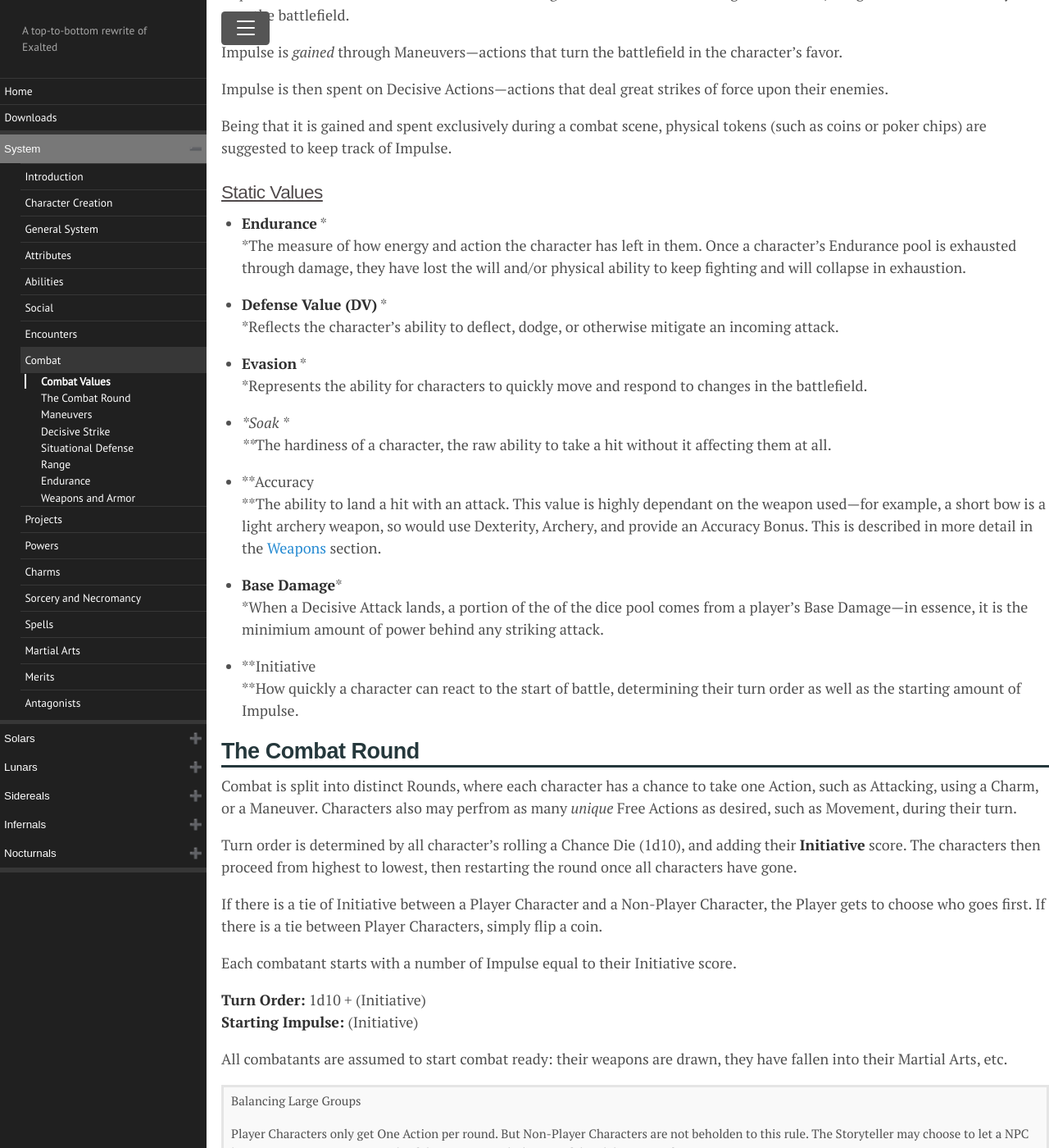
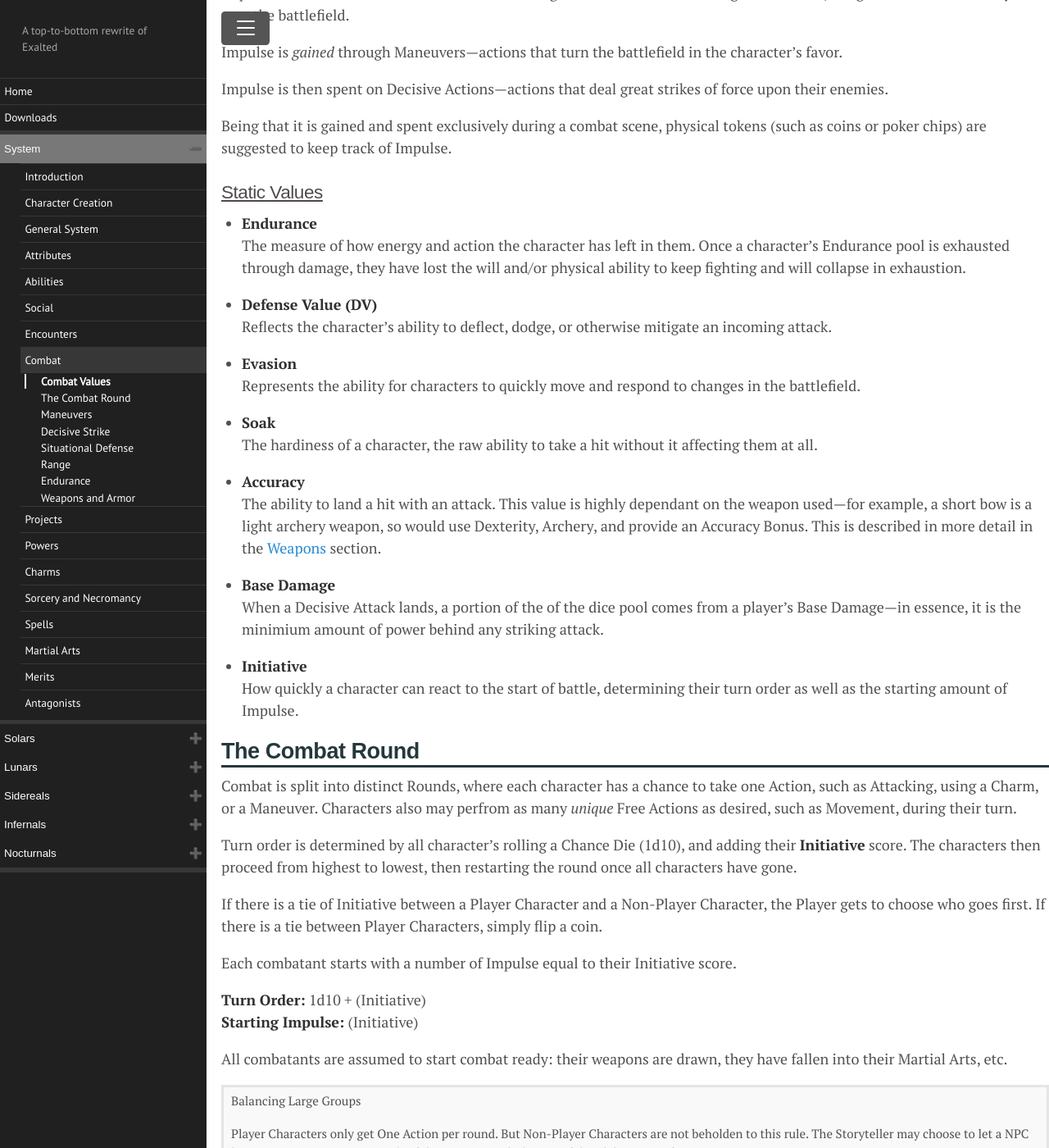
Before and after one commit to Dragonmystic707/exalted-reincarnated, a Jekyll site: the page built from docs/System/Combat.md, in a window 1280 px wide and 1400 px high, scrolled down 512 px. Shown: the whole window at 82% size. Built offline with Jekyll 4.4.1, drawn with Linux system fonts in a browser that asks for light colours.

```diff
--- a/docs/System/Combat.md
+++ b/docs/System/Combat.md
@@ -43,38 +43,38 @@ track of Impulse.
 
 ### Static Values
 
--   **Endurance** *
-    *The measure of how energy and action the character has left in
-    them. Once a character’s Endurance pool is exhausted through damage,
-    they have lost the will and/or physical ability to keep fighting and
-    will collapse in exhaustion.
+-   **Endurance**
+    The measure of how energy and action the character has left in them.
+    Once a character’s Endurance pool is exhausted through damage, they
+    have lost the will and/or physical ability to keep fighting and will
+    collapse in exhaustion.
 
--   **Defense Value (DV)** *
-    *Reflects the character’s ability to deflect, dodge, or otherwise
+-   **Defense Value (DV)**
+    Reflects the character’s ability to deflect, dodge, or otherwise
     mitigate an incoming attack.
 
--   **Evasion** *
-    *Represents the ability for characters to quickly move and respond
-    to changes in the battlefield.
+-   **Evasion**
+    Represents the ability for characters to quickly move and respond to
+    changes in the battlefield.
 
--   **Soak *
-    ***The hardiness of a character, the raw ability to take a hit
-    without it affecting them at all.
+-   **Soak**
+    The hardiness of a character, the raw ability to take a hit without
+    it affecting them at all.
 
--   **Accuracy
-    **The ability to land a hit with an attack. This value is highly
+-   **Accuracy**
+    The ability to land a hit with an attack. This value is highly
     dependant on the weapon used—for example, a short bow is a light
     archery weapon, so would use Dexterity, Archery, and provide an
     Accuracy Bonus. This is described in more detail in the
     [Weapons](/Combat/#weapons-and-armor) section.
 
--   **Base Damage***
-    *When a Decisive Attack lands, a portion of the of the dice pool
+-   **Base Damage**
+    When a Decisive Attack lands, a portion of the of the dice pool
     comes from a player’s Base Damage—in essence, it is the minimium
     amount of power behind any striking attack.
 
--   **Initiative
-    **How quickly a character can react to the start of battle,
+-   **Initiative**
+    How quickly a character can react to the start of battle,
     determining their turn order as well as the starting amount of
     Impulse.
 
```
Also changed, not shown: 2 other files.
